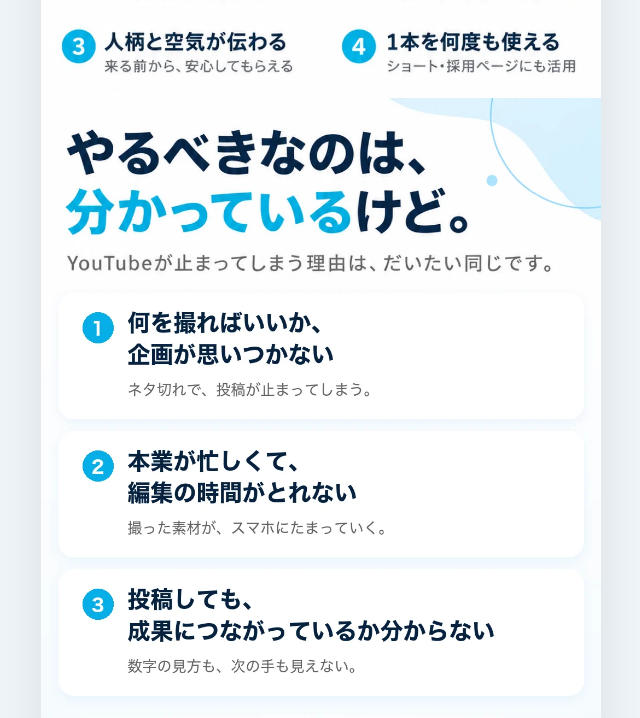
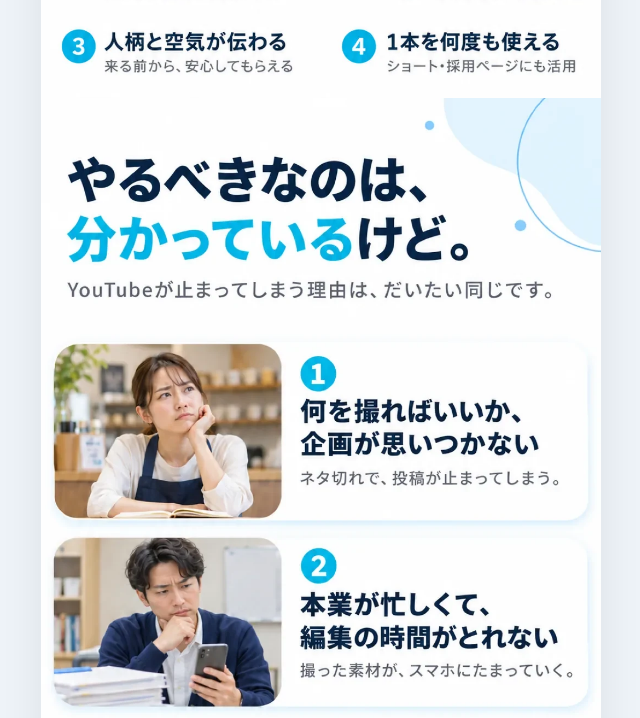
Before and after one commit to AAA202630/runmate-lp, a plain HTML site: page index.html in a window 1280 px wide. Shown: the part 3282-4000 px from the top of the page, without its empty margins (319-959 px from the left). Drawn offline with Linux system fonts and the light colour scheme.

Commit message:
止まる理由のページを、写真入りの以前の版に戻す
Co-Authored-By: Claude Opus 5.5 <noreply@anthropic.com>

```diff
--- a/index.html
+++ b/index.html
@@ -35,7 +35,7 @@
 </section>
 <section class="sec">
   <h2 class="sr">やるべきなのは、分かっているけど。</h2>
-  <img src="images/h-05-pain.webp" width="1024" height="1336" loading="lazy" alt="YouTubeが止まってしまう理由は、だいたい同じです。1 何を撮ればいいか、企画が思いつかない。2 本業が忙しくて、編集の時間がとれない。3 投稿しても、成果につながっているか分からない。その悩み、まとめて任せられます。">
+  <img src="images/h-05-pain-old.webp" width="1024" height="1792" loading="lazy" alt="YouTubeが止まってしまう理由は、だいたい同じです。1 何を撮ればいいか、企画が思いつかない。2 本業が忙しくて、編集の時間がとれない。3 投稿しても、成果につながっているか分からない。その悩み、まとめて任せられます。">
 </section>
 <section class="sec">
   <h2 class="sr">どんな動画に、仕上がるの？</h2>
```
Also changed, not shown: images/h-05-pain-old.webp (added).
